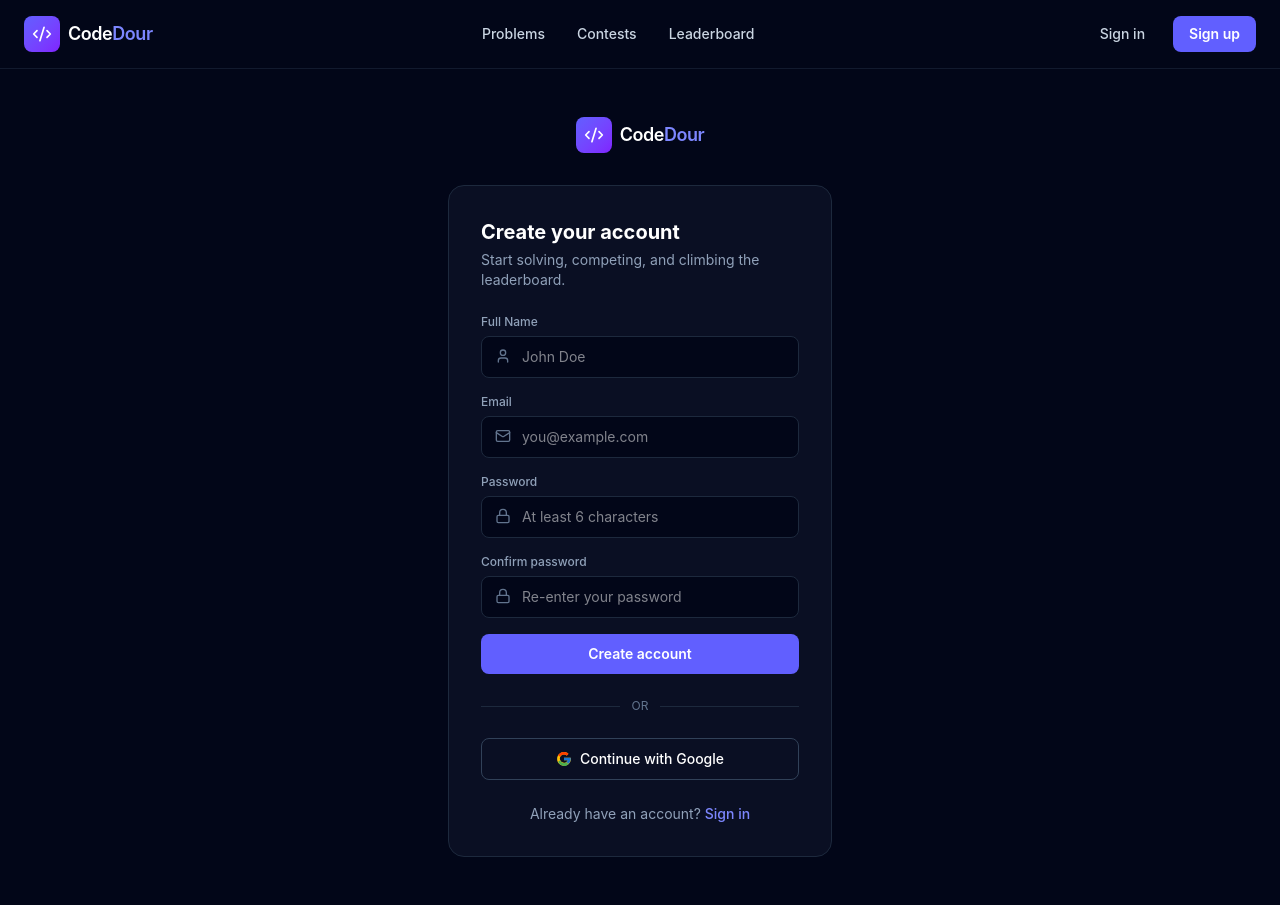
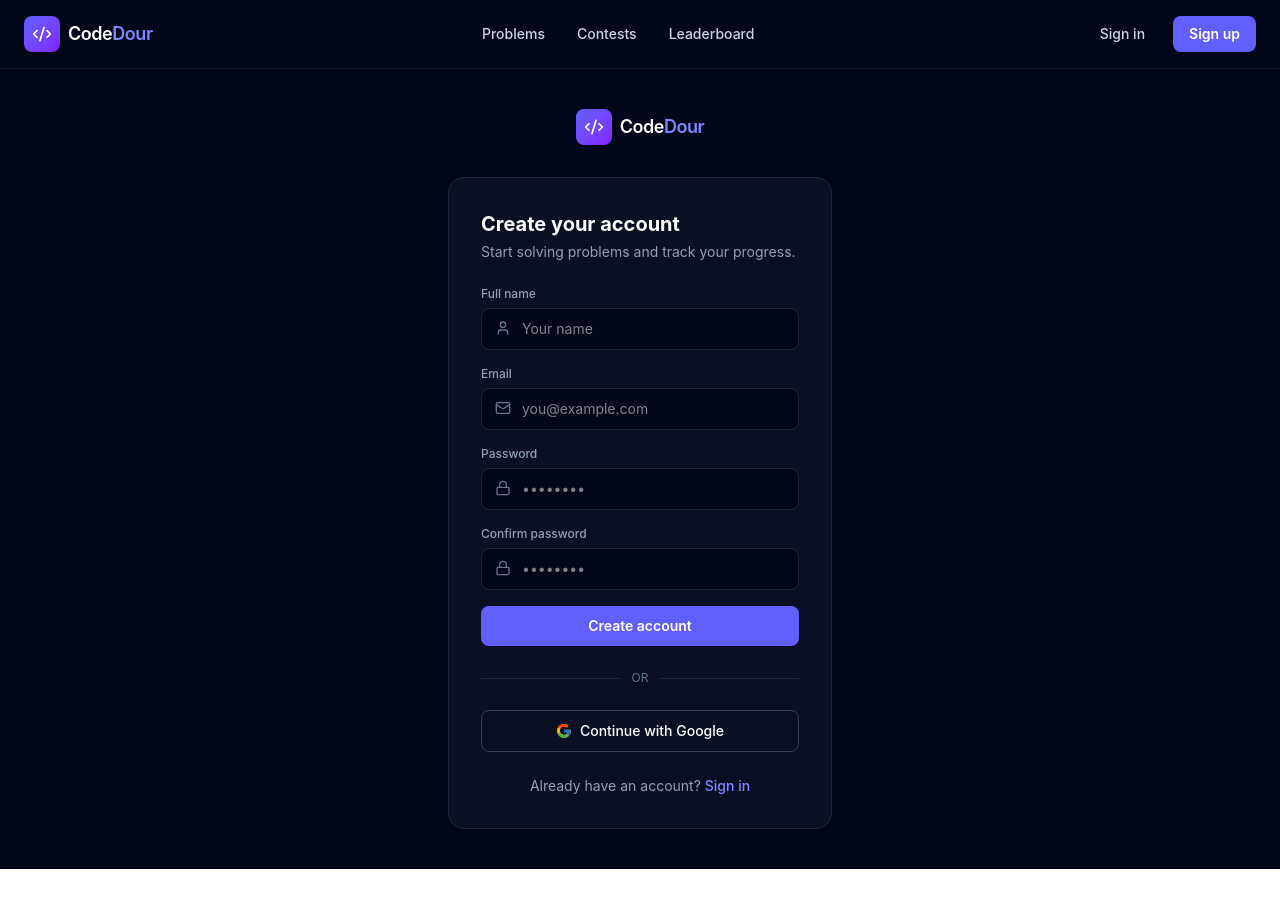
Before and after one commit to didarulshahriar37/CodeDour, a React (Vite) app in the folder frontend/: page /register in a window 1280 px wide. After the commit the page ends 869 px from the top, so only its background shows below. Built offline with nearby package versions, Linux system fonts and the light colour scheme; no server answers.

Commit message:
Prevent unintended Google registration form submission

```diff
--- a/frontend/src/pages/Register.jsx
+++ b/frontend/src/pages/Register.jsx
@@ -1,6 +1,13 @@
 import { useState, useEffect } from "react";
 import { Link, useNavigate } from "react-router-dom";
-import { Code2, Mail, Lock, User, Loader2, AlertCircle } from "lucide-react";
+import {
+  Code2,
+  Mail,
+  Lock,
+  User,
+  Loader2,
+  AlertCircle,
+} from "lucide-react";
 import { useAuth } from "../context/AuthContext";
 import GoogleIcon from "../components/common/GoogleIcon";
 
@@ -25,33 +32,38 @@ export default function Register() {
     setError(null);
 
     if (password !== confirmPassword) {
-      setError("Passwords don't match.");
+      setError("Passwords do not match.");
       return;
     }
+
     if (password.length < 6) {
       setError("Password must be at least 6 characters.");
       return;
     }
 
     setSubmitting(true);
+
     try {
-      const username = email.split('@')[0];
-      await register(email, password, username, fullName);
+      const username = email.split("@")[0];
+
+      await register(email, password, {
+        fullName,
+        username,
+      });
+
       navigate("/", { replace: true });
     } catch (err) {
-      let errorMessage = "Couldn't create your account. Try again.";
+      let message = "Couldn't create your account.";
 
-      if (err.message?.includes('auth/email-already-in-use')) {
-        errorMessage = "This email is already registered. Please sign in instead.";
-      } else if (err.message?.includes('auth/weak-password')) {
-        errorMessage = "Password is too weak. Please use at least 6 characters.";
-      } else if (err.message?.includes('auth/invalid-email')) {
-        errorMessage = "Invalid email address.";
-      } else if (err.message) {
-        errorMessage = err.message;
+      if (err.code === "auth/email-already-in-use") {
+        message = "An account with this email already exists.";
+      } else if (err.code === "auth/invalid-email") {
+        message = "Please enter a valid email address.";
+      } else if (err.code === "auth/weak-password") {
+        message = "Password is too weak.";
       }
 
-      setError(errorMessage);
+      setError(err.message || message);
     } finally {
       setSubmitting(false);
     }
@@ -60,24 +72,26 @@ export default function Register() {
   const handleGoogle = async () => {
     setError(null);
     setGoogleSubmitting(true);
+
     try {
       await loginWithGoogle();
       navigate("/", { replace: true });
     } catch (err) {
-      setError(err.message || "Google sign-in failed.");
+      setError(err.message || "Google sign-up failed.");
     } finally {
       setGoogleSubmitting(false);
     }
   };
 
   return (
-    <div className="flex min-h-screen items-center justify-center bg-slate-950 px-6 py-12 text-white">
+    <div className="flex min-h-screen items-center justify-center bg-slate-950 px-6 py-10 text-white">
       <div className="w-full max-w-sm">
         <div className="mb-8 flex justify-center">
           <Link to="/" className="flex items-center gap-2">
             <span className="flex h-9 w-9 items-center justify-center rounded-lg bg-gradient-to-br from-indigo-500 to-violet-600">
               <Code2 className="h-5 w-5 text-white" />
             </span>
+
             <span className="text-lg font-semibold tracking-tight">
               Code<span className="text-indigo-400">Dour</span>
             </span>
@@ -86,13 +100,14 @@ export default function Register() {
 
         <div className="rounded-2xl border border-slate-800 bg-slate-900/60 p-8">
           <h1 className="text-xl font-bold">Create your account</h1>
+
           <p className="mt-1 text-sm text-slate-400">
-            Start solving, competing, and climbing the leaderboard.
+            Start solving problems and track your progress.
           </p>
 
           {error && (
             <div className="mt-5 flex items-start gap-2 rounded-lg border border-red-500/30 bg-red-500/10 px-3 py-2 text-sm text-red-400">
-              <AlertCircle size={16} className="mt-0.5 shrink-0" />
+              <AlertCircle className="mt-0.5 shrink-0" size={16} />
               {error}
             </div>
           )}
@@ -100,17 +115,18 @@ export default function Register() {
           <form onSubmit={handleSubmit} className="mt-6 space-y-4">
             <div>
               <label className="mb-1.5 block text-xs font-medium text-slate-400">
-                Full Name
+                Full name
               </label>
+
               <div className="relative">
                 <User className="absolute left-3.5 top-3 h-4 w-4 text-slate-500" />
+
                 <input
                   type="text"
                   required
-                  minLength={2}
                   value={fullName}
                   onChange={(e) => setFullName(e.target.value)}
-                  placeholder="John Doe"
+                  placeholder="Your name"
                   className="w-full rounded-lg border border-slate-800 bg-slate-950 py-2.5 pl-10 pr-3 text-sm outline-none focus:border-indigo-500"
                 />
               </div>
@@ -120,8 +136,10 @@ export default function Register() {
               <label className="mb-1.5 block text-xs font-medium text-slate-400">
                 Email
               </label>
+
               <div className="relative">
                 <Mail className="absolute left-3.5 top-3 h-4 w-4 text-slate-500" />
+
                 <input
                   type="email"
                   required
@@ -137,14 +155,16 @@ export default function Register() {
               <label className="mb-1.5 block text-xs font-medium text-slate-400">
                 Password
               </label>
+
               <div className="relative">
                 <Lock className="absolute left-3.5 top-3 h-4 w-4 text-slate-500" />
+
                 <input
                   type="password"
                   required
                   value={password}
                   onChange={(e) => setPassword(e.target.value)}
-                  placeholder="At least 6 characters"
+                  placeholder="••••••••"
                   className="w-full rounded-lg border border-slate-800 bg-slate-950 py-2.5 pl-10 pr-3 text-sm outline-none focus:border-indigo-500"
                 />
               </div>
@@ -154,14 +174,16 @@ export default function Register() {
               <label className="mb-1.5 block text-xs font-medium text-slate-400">
                 Confirm password
               </label>
+
               <div className="relative">
                 <Lock className="absolute left-3.5 top-3 h-4 w-4 text-slate-500" />
+
                 <input
                   type="password"
                   required
                   value={confirmPassword}
                   onChange={(e) => setConfirmPassword(e.target.value)}
-                  placeholder="Re-enter your password"
+                  placeholder="••••••••"
                   className="w-full rounded-lg border border-slate-800 bg-slate-950 py-2.5 pl-10 pr-3 text-sm outline-none focus:border-indigo-500"
                 />
               </div>
@@ -170,35 +192,44 @@ export default function Register() {
             <button
               type="submit"
               disabled={submitting}
-              className="flex w-full items-center justify-center gap-2 rounded-lg bg-indigo-500 py-2.5 text-sm font-semibold hover:bg-indigo-400 transition disabled:opacity-50"
+              className="flex w-full items-center justify-center gap-2 rounded-lg bg-indigo-500 py-2.5 text-sm font-semibold transition hover:bg-indigo-400 disabled:opacity-50"
             >
-              {submitting && <Loader2 size={16} className="animate-spin" />}
+              {submitting && (
+                <Loader2 size={16} className="animate-spin" />
+              )}
               Create account
             </button>
           </form>
 
           <div className="my-6 flex items-center gap-3">
             <div className="h-px flex-1 bg-slate-800" />
+
             <span className="text-xs text-slate-500">OR</span>
+
             <div className="h-px flex-1 bg-slate-800" />
           </div>
 
           <button
+            type="button"
             onClick={handleGoogle}
             disabled={googleSubmitting}
-            className="flex w-full items-center justify-center gap-2 rounded-lg border border-slate-700 py-2.5 text-sm font-medium hover:bg-slate-800/50 transition disabled:opacity-50"
+            className="flex w-full items-center justify-center gap-2 rounded-lg border border-slate-700 py-2.5 text-sm font-medium transition hover:bg-slate-800/50 disabled:opacity-50"
           >
             {googleSubmitting ? (
               <Loader2 size={16} className="animate-spin" />
             ) : (
               <GoogleIcon size={16} />
             )}
+
             Continue with Google
           </button>
 
           <p className="mt-6 text-center text-sm text-slate-400">
             Already have an account?{" "}
-            <Link to="/login" className="font-medium text-indigo-400 hover:text-indigo-300">
+            <Link
+              to="/login"
+              className="font-medium text-indigo-400 hover:text-indigo-300"
+            >
               Sign in
             </Link>
           </p>
```
